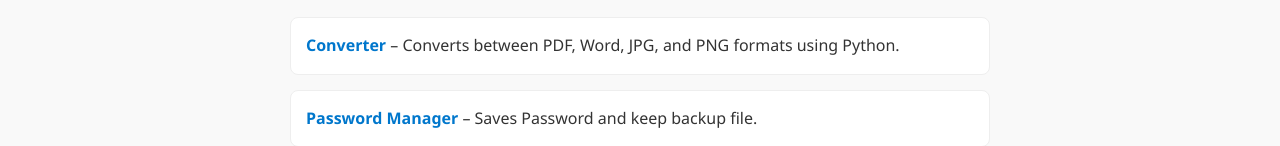
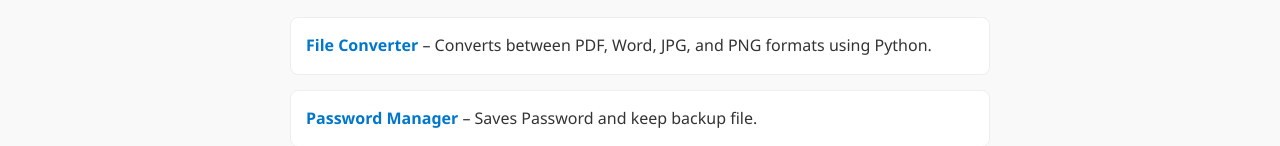
Before and after one commit to sarkhailsohail/portfolio, a plain HTML site: page index.html in a window 1280 px wide. Shown: the part 277-423 px from the top of the page. Drawn offline with Linux system fonts and the light colour scheme.

Commit message:
Update index.html

```diff
--- a/index.html
+++ b/index.html
@@ -69,7 +69,7 @@
   <div class="section">
     <h2>Projects</h2>
     <ul class="projects">
-      <li><strong><a href="https://github.com/sarkhailsohail/fileconvertor" target="_blank"> Converter</a></strong> – Converts between PDF, Word, JPG, and PNG formats using Python.</li>
+      <li><strong><a href="https://github.com/sarkhailsohail/fileconvertor" target="_blank">File Converter</a></strong> – Converts between PDF, Word, JPG, and PNG formats using Python.</li>
       <li><strong><a href="https://github.com/sarkhailsohail/passwordmanager" target="_blank">Password Manager </a></strong> – Saves Password and keep backup file.</li>
       <li><strong><a href="https://github.com/sarkhailsohail/invoicemaker" target="_blank">Invoice Generator</a></strong> – Generates PDF invoices with tax and currency support.</li>
     </ul>
```
